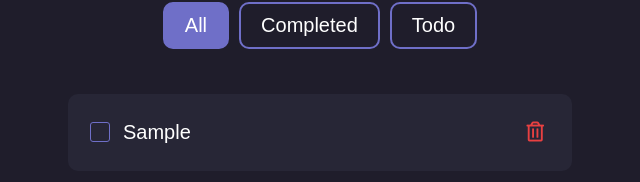
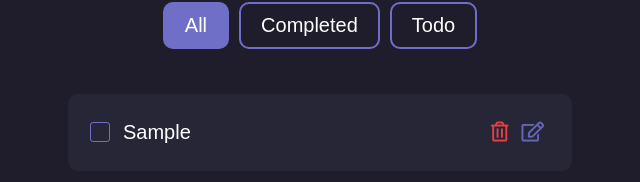
Before and after one commit to octoi/crappy-todo-app, a React (Create React App) app: page / in a window 1280 px wide. Both pictures are taken after typing "Sample" into the empty fields and a click on the button 859 px from the left and 184 px from the top of the page. Shown: the part 254-436 px from the top of the page, without its empty margins (320-960 px from the left). Built offline with nearby package versions, Linux system fonts and the light colour scheme.

Commit message:
edit btn

```diff
--- a/src/App.css
+++ b/src/App.css
@@ -97,12 +97,20 @@ li {
 .todo button {
     border: none;
     outline: none;
-    margin-right: 20px;
     background: none;
-    color: var(--danger-color);
     font-size: 20px;
     cursor: pointer;
     opacity: 0.9;
+}
+
+.todo-delete {
+    color: var(--danger-color);
+    margin-right: 1px;
+}
+
+.todo-edit {
+    color: var(--accent-color);
+    margin-right: 20px;
 }
 
 .todo:hover {
--- a/src/components/Todo.js
+++ b/src/components/Todo.js
@@ -15,7 +15,7 @@ export default function Todo({ todo, deleteTodo, resolveTodo, editTodo }) {
         }, 1000)
     }
 
-    const handleDoubleClick = () => {
+    const handleEdit = () => {
         if (window.prompt) {
             const edited = prompt("Edit todo", todo.title);
             if (edited) {
@@ -25,12 +25,15 @@ export default function Todo({ todo, deleteTodo, resolveTodo, editTodo }) {
     }
 
     return (
-        <div onDoubleClick={handleDoubleClick} className="todo" ref={todoRef}>
+        <div className="todo" ref={todoRef}>
             <div className="todo-content">
                 <input onChange={() => resolveTodo()} className="checkbox" type="checkbox" checked={todo.isDone} />
                 <p className={todo.isDone ? "completed-task" : ""}>{todo.title}</p>
             </div>
-            <button onClick={askToDeleteTodo}><i className="far fa-trash-alt"></i></button>
+            <div>
+                <button className="todo-delete" onClick={askToDeleteTodo}><i className="far fa-trash-alt"></i></button>
+                <button className="todo-edit" onClick={handleEdit}><i className="far fa-edit"></i></button>
+            </div>
         </div>
     )
 }
```
